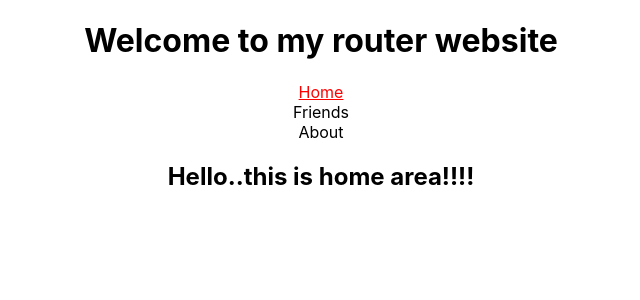
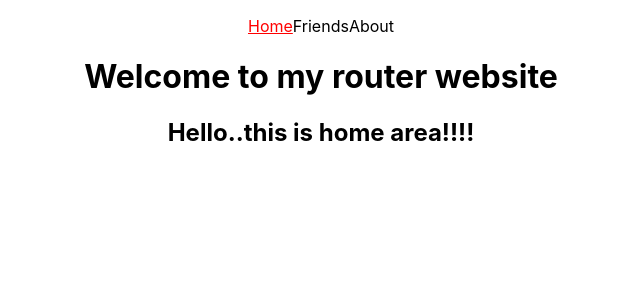
Before and after one commit to Neamul01/react-rute, a React (Create React App) app: page / in a window 1280 px wide. Shown: the top 300 px of the page, without its empty margins (319-959 px from the left). Built offline with nearby package versions, Linux system fonts and the light colour scheme.

Commit message:
nav menu aligned

```diff
--- a/src/component/Header/Header.js
+++ b/src/component/Header/Header.js
@@ -4,12 +4,12 @@ import CustomLink from '../CustomLink/CustomLink';
 const Header = () => {
     return (
         <div>
-            <h1>Welcome to my router website</h1>
-            <nav>
+            <nav style={{ display: 'flex', justifyContent: 'center', marginTop: '1rem' }}>
                 <CustomLink to={'/'}>Home </CustomLink>
                 <CustomLink to={'/friends'}>Friends </CustomLink>
                 <CustomLink to={'/about'}>About</CustomLink>
             </nav>
+            <h1>Welcome to my router website</h1>
         </div>
     );
 };
```
